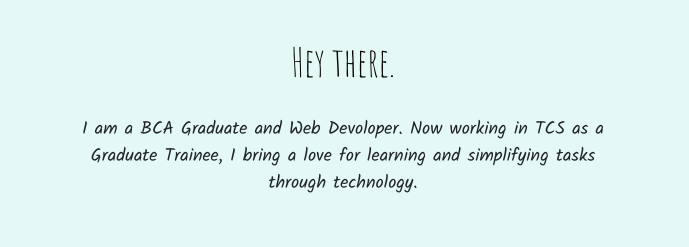
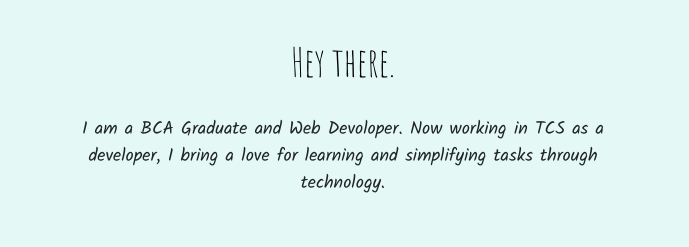
Before and after one commit to AnazAnazz/Anas-IntroWeb, a plain HTML site: page index.html in a window 1280 px wide. Shown: the part 1352-1599 px from the top of the page, without its empty margins (297-986 px from the left). Drawn offline with nearby package versions, Linux system fonts and the light colour scheme; a web font is replaced by a local one.

Commit message:
Update index.html

```diff
--- a/index.html
+++ b/index.html
@@ -39,7 +39,7 @@
         <div class="profile">
             <img class="az" src="./Images/Anaz.png" alt="Anas image" height="250px">
             <h2 style="color: black;"> Hey there.</h2>
-            <p class="intro"> I am a BCA Graduate and Web Devoloper. Now working in TCS as a Graduate Trainee, I bring a love for learning and simplifying tasks through technology.</p>
+            <p class="intro"> I am a BCA Graduate and Web Devoloper. Now working in TCS as a developer, I bring a love for learning and simplifying tasks through technology.</p>
         </div>
         <hr class="top-hr">
 
```
